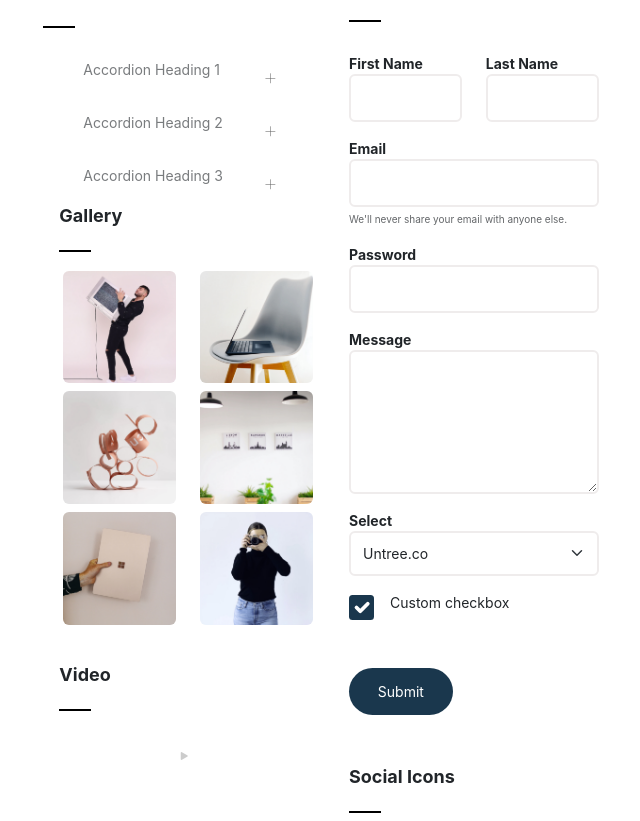
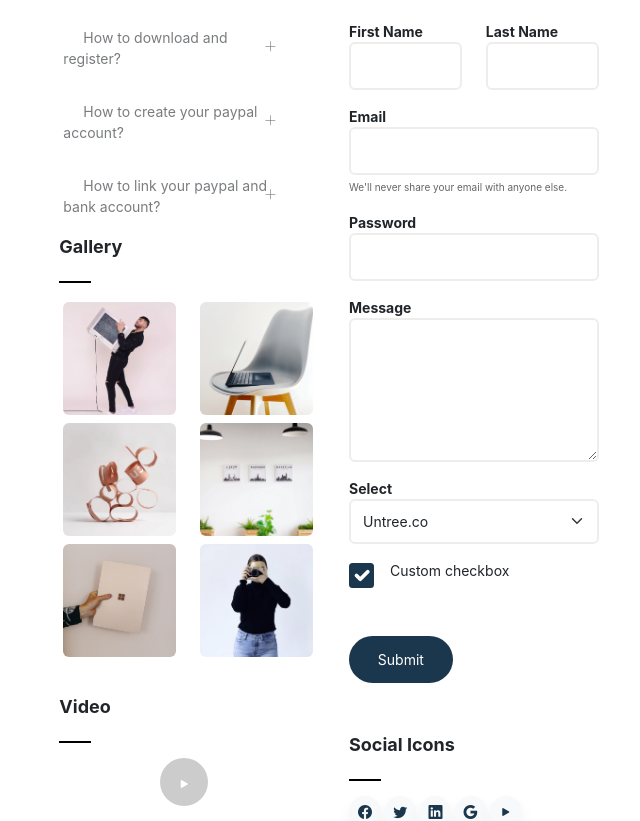
Before and after one commit to Tubanur313/summer-group-mizan, an Angular app: page /elements in a window 1280 px wide. Shown: the part 1270-2091 px from the top of the page, without its empty margins (315-955 px from the left). Built offline with nearby package versions, Linux system fonts and the light colour scheme.

Commit message:
video icon corrected

```diff
--- a/src/app/elements/elements.component.html
+++ b/src/app/elements/elements.component.html
@@ -34,11 +34,8 @@
                     <img src="../../assets/images/slider-4.jpg" class="container-fluid d-block w-100" alt="slider-4">
                   </div>
                 </div>
-
               </div>
-
         </div>
-
     </div>
 </div>
 
@@ -46,7 +43,8 @@
 <section class="section2 my-3 mx-2 mx-sm-3 mx-md-4">
     <!-- <div class="container"> -->
         <div class="row justify-content-center align-items-center">
-                <div class="col-lg-5 me-lg-3 ms-sm-2 mt-lg-0">
+            <div class="container-fluid my-3"></div>
+                <div class="col-lg-5 me-lg-3 ms-sm-2">
                     <div class="col-12 me-lg-3 ms-sm-2 col-lg-6 ms-lg-auto me-lg-2">
                                 <h2 class="fw-bold">Accordion</h2>
                                 <hr>
@@ -54,7 +52,7 @@
                                     <div class="accordion-item">
                                         <h2 class="accordion-header">
                                             <button class="accordion-button collapsed" type="button" data-bs-toggle="collapse" data-bs-target="#accordion-content-1">
-                                                <span style="margin-left: 20px;">Accordion Heading 1</span>
+                                                <span style="margin-left: 20px;">How to download and register?</span>
                                             </button>
                                         </h2>
                                         <div id="accordion-content-1" class="accordion-collapse collapse" data-bs-parent="#accordion-list">
@@ -66,7 +64,7 @@
                                     <div class="accordion-item">
                                         <h2 class="accordion-header">
                                             <button class="accordion-button collapsed" type="button" data-bs-toggle="collapse" data-bs-target="#accordion-content-2">
-                                                <span style="margin-left: 20px;">Accordion Heading 2</span>
+                                                <span style="margin-left: 20px;">How to create your paypal account?</span>
                                             </button>
                                         </h2>
                                         <div id="accordion-content-2" class="accordion-collapse collapse" data-bs-parent="#accordion-list">
@@ -78,7 +76,7 @@
                                     <div class="accordion-item">
                                         <h2 class="accordion-header">
                                             <button class="accordion-button collapsed" type="button" data-bs-toggle="collapse" data-bs-target="#accordion-content-3">
-                                                <span style="margin-left: 20px;">Accordion Heading 3</span>
+                                                <span style="margin-left: 20px;">How to link your paypal and bank account?</span>
                                             </button>
                                         </h2>
                                         <div id="accordion-content-3" class="accordion-collapse collapse" data-bs-parent="#accordion-list">
@@ -123,7 +121,7 @@
                     </div>
                 </div>
 
-                <div class="col-lg-5 mt-lg-5 pt-lg-3">
+                <div class="col-lg-5">
                     <div class="col-12 col-lg-6">
                         <h2 class="fw-bold">Form</h2>
                         <hr>
@@ -230,6 +228,7 @@
     </div>
 </section>
 
+
 <!-- team + -->
 <section class="section4 my-3">
     <div class="container">
@@ -267,13 +266,11 @@
                     <h2>Drew Wood</h2>
                     <p>Co-Founder & CEO</p>
                 </div>
-
             </div>
         </div>
     </div>
 
 </section>
-
 
 
 <!-- get in touch + -->
--- a/src/app/elements/elements.component.scss
+++ b/src/app/elements/elements.component.scss
@@ -138,20 +138,33 @@
 //------------------------------------
 
 .video-wrap{
+    width: 3rem;
+    height: 3rem;
+    align-items: center;
     justify-content: center;
+    // display: inline-block;
+    border-radius: 4rem;
     // position: absolute;
-    color: #CCCCCC;
-    font-size: 2rem;
-    -webkit-transition: font-size .8s;
-   -moz-transition: font-size .8s;
-     -o-transition: font-size .8s;
-        transition: font-size .8s;
+    background-color: #CCCCCC;
+    color: #fff;
+    font-size: 1.8rem;
+    padding-bottom: 3rem;
+
+//     -webkit-transition: font-size .8s;
+//    -moz-transition: font-size .8s;
+//      -o-transition: font-size .8s;
+//         transition: font-size .8s;
 }
 
 .video-wrap:hover{
     vertical-align: middle;
-    color: #CCCCCC;
-    font-size: 3rem;
+    // font-size: 2.5rem;
+}
+
+.video-wrap i{
+    align-items: center;
+    justify-content: center;
+    padding-bottom: 3rem;
 }
 
 //------------------------------------------
```
